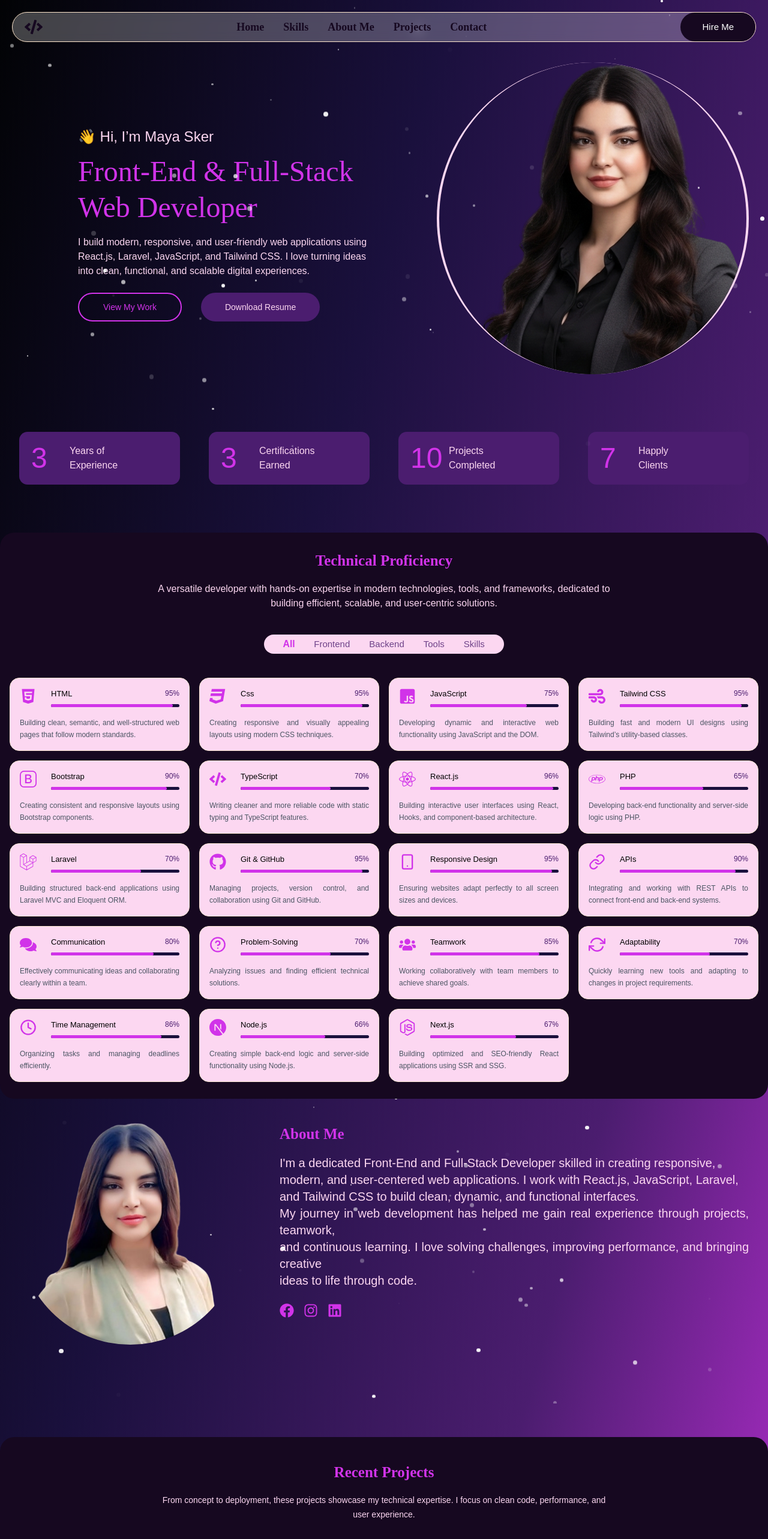
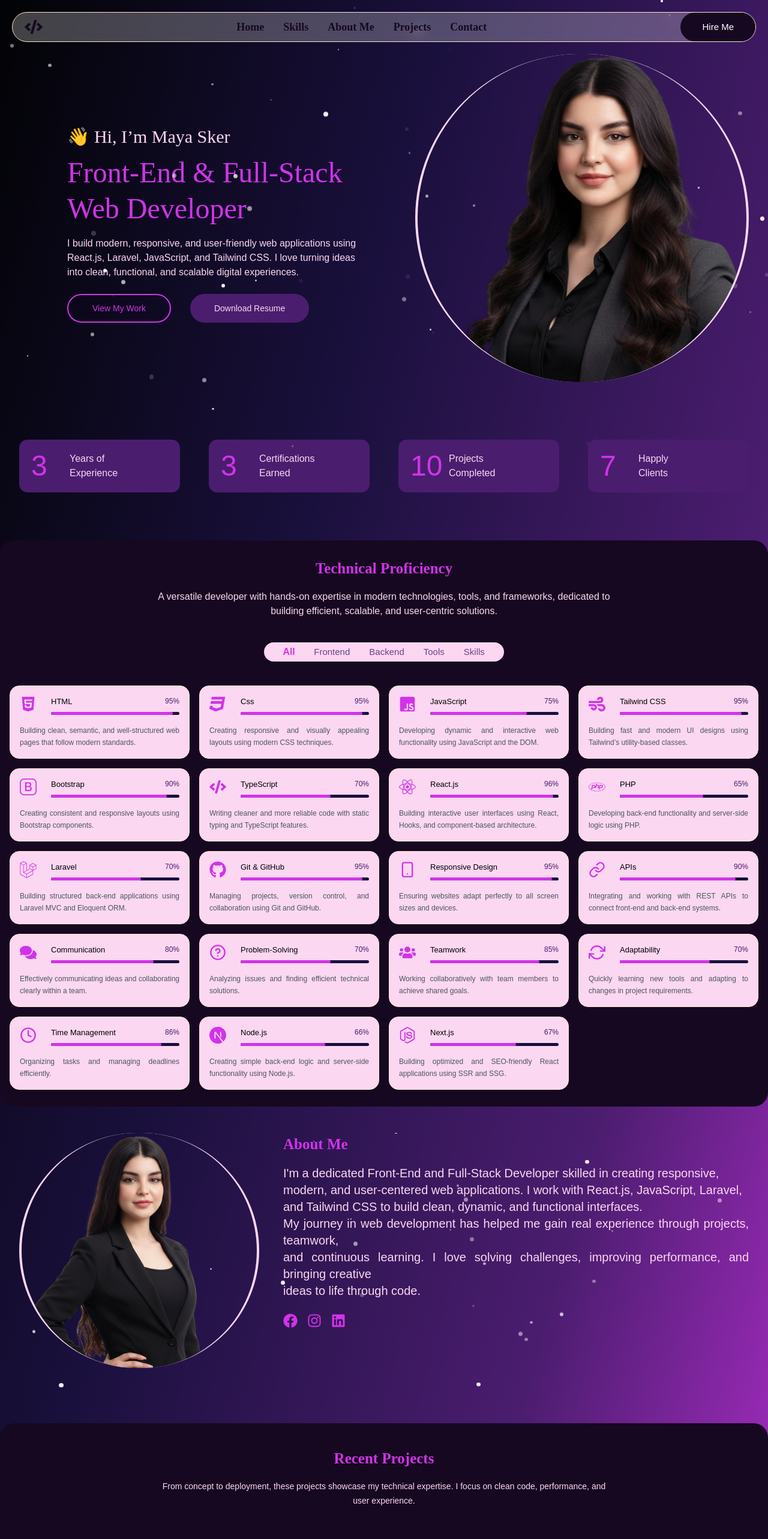
Before and after one commit to MayaSker2/Portfolio-Website, a React (Vite) app: page / in a window 1280 px wide. Shown: the top 2566 px of the page at 60% size. Built offline with nearby package versions, Linux system fonts and the light colour scheme.

Commit message:
add new changes 3.

```diff
--- a/src/sections/AboutMe.jsx
+++ b/src/sections/AboutMe.jsx
@@ -1,13 +1,13 @@
 import { ABOUT_ME } from "../utils/data";
-import MyImage from '../assets/images/my_image.png'
+import MyImage from '../assets/images/image2.png'
 import Snow from '../utils/Snow';
 
 const AboutMe = () => {
   return (
-    <section id="about" className="container relative  mx-auto px-8 py-10">
+    <section id="about" className="container relative  mx-auto px-8 mt-11 ">
       <Snow />
-      <div className="flex flex-col lg:flex-row gap-8 lg:gap-16 items-start justify-between">
-        <div className="w-[200px] md:w-[370px] h-[200px]  md:h-[328px] lg:h-[428px] mx-auto">
+      <div className="flex flex-col lg:flex-row gap-8 lg:gap-10 items-start justify-between">
+        <div className="w-[300px] md:w-[400px] h-[300px]  md:h-[328px] lg:h-[428px] mx-auto">
           <div className="relative group">
             <div className="
               absolute inset-0 rounded-full bg-purple-600
@@ -17,7 +17,9 @@ const AboutMe = () => {
 
             <img src={MyImage} alt="My Photo"
               className="
-                relative profile-pic w-full h-full object-cover
+                relative profile-pic w-full h-full  border-[#fcd7f1]
+                object-cover border-x-4
+                border-darktransition-all
                 rounded-full transition-all duration-300
                 group-hover:scale-105"
             />
--- a/src/sections/Hero.jsx
+++ b/src/sections/Hero.jsx
@@ -8,11 +8,11 @@ const Hero = () => {
   return (
     <section id="hero" className="container mx-auto px-8">
       <Snow />
-      <div className="flex flex-col lg:flex-row  gap-5 lg:gap-14 items-center justify-between mt-[10px]  lg:mt-[34px]">
+      <div className="flex flex-col lg:flex-row  gap-5 lg:gap-20 items-center justify-between ">
         <div class="snow"></div>
 
         <div className="order-2 lg:order-1 text-center lg:text-left mt-5 lg:mt-15 ">
-          <h3 className="text-xl lg:text-2xl font-medium text-lightpink">
+          <h3 className="text-xl lg:text-3xl font-pacifico font-medium text-lightpink">
             👋 Hi, I’m Maya Sker
           </h3>
 
@@ -47,7 +47,7 @@ const Hero = () => {
         <div className="order-1 lg:order-2">
           {/* Image or illustration here */}
 
-          <div className="relative w-82 h-82 group">
+          <div className="relative w-82 h-82 group ">
             <div className="
               absolute inset-0 rounded-full
               bg-purple-600 opacity-0 blur-2xl
@@ -59,7 +59,7 @@ const Hero = () => {
                src={MyImage}
               alt="My Photo"
               className="
-                relative profile-pic w-[520px] h-[520px] border-[#fcd7f1]
+                relative profile-pic w-full border-[#fcd7f1]
                 object-cover rounded-full border-x-4
                 border-darktransition-all duration-300
                 group-hover:scale-105"
```
Also changed, not shown: src/assets/images/BandyAI_1766128124256.png (added), src/assets/images/image2.png (added).
